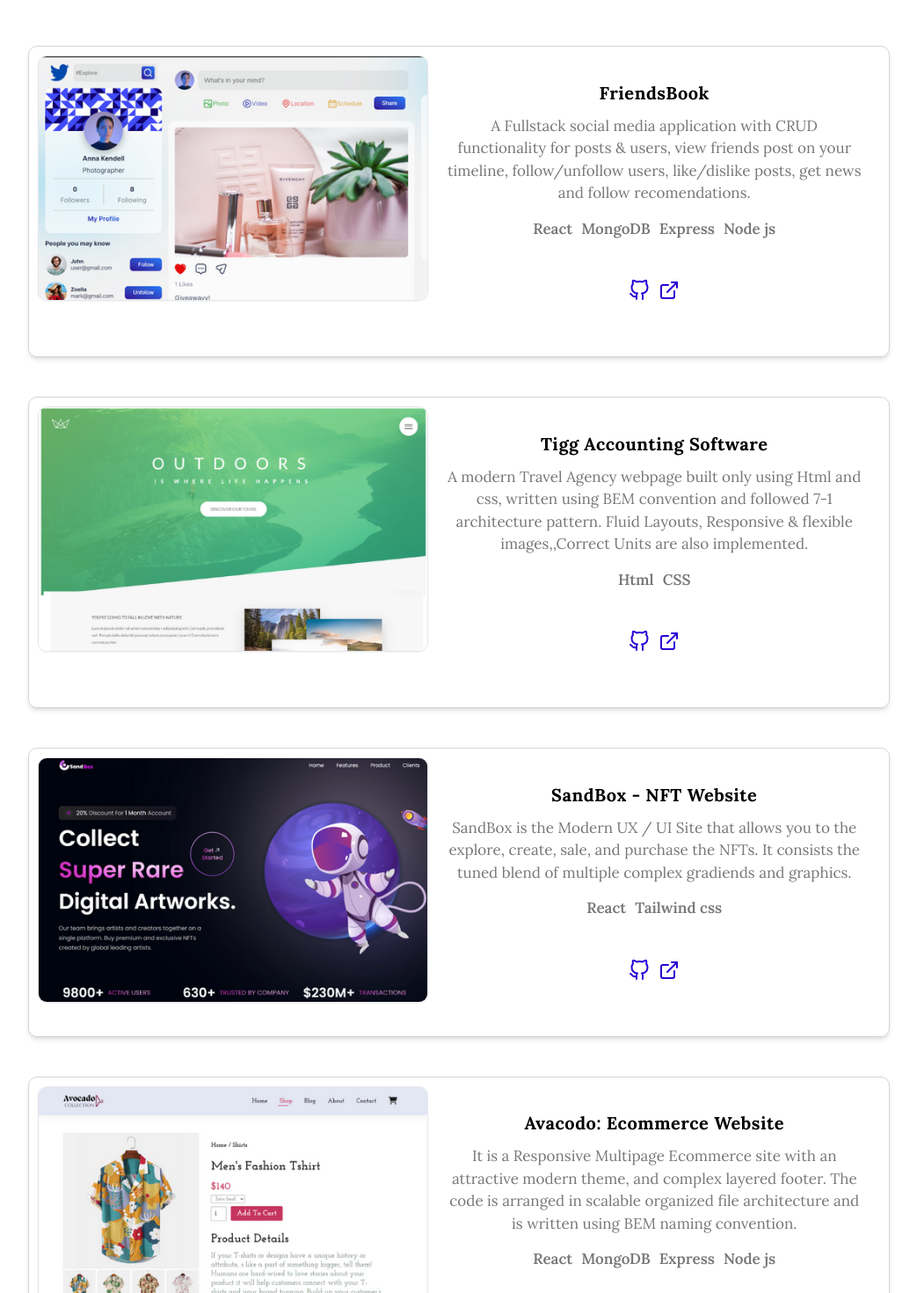
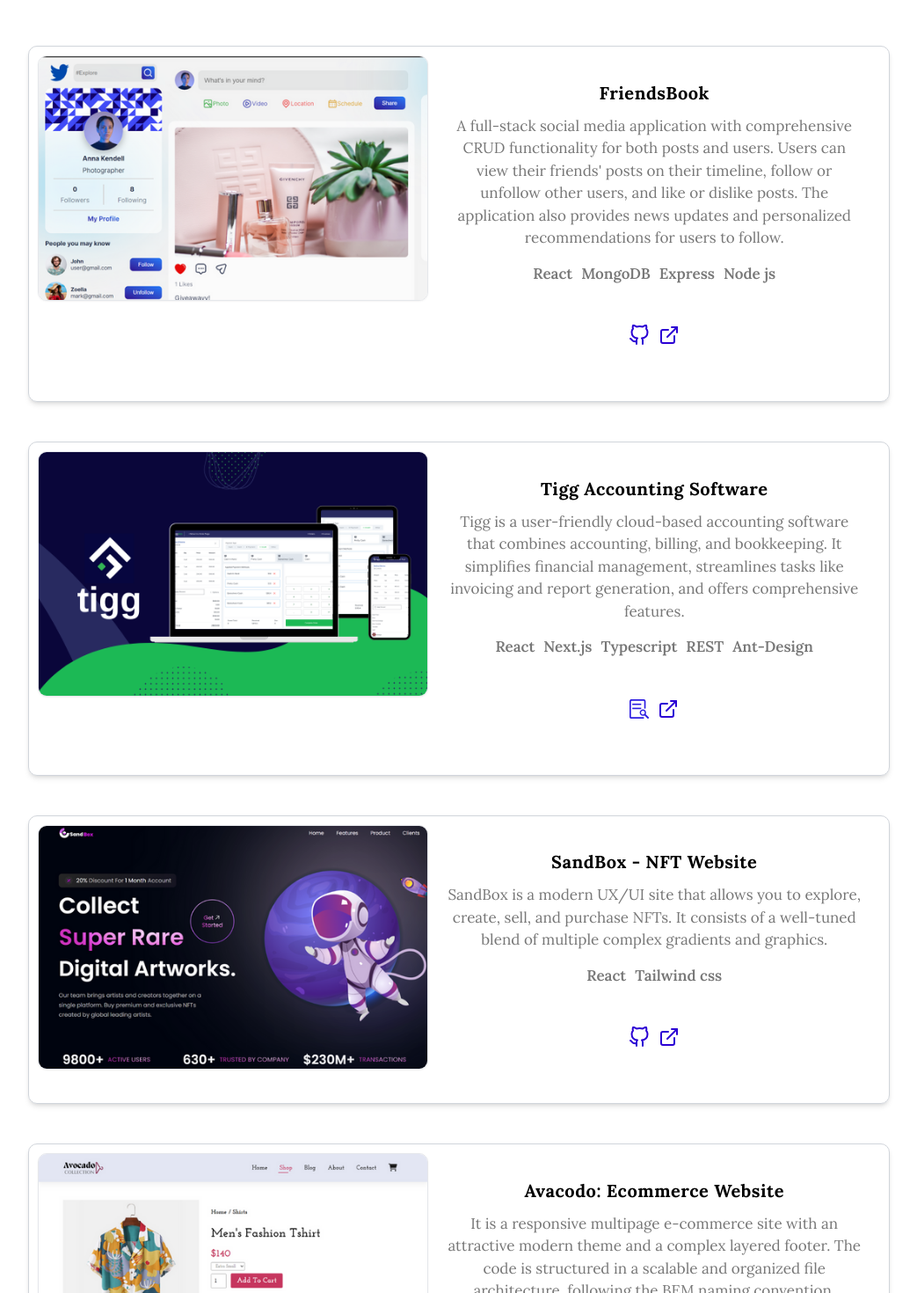
Before and after one commit to delfina-ghimire/portfolio-v2, a React (Vite) app: page / in a window 1280 px wide. Shown: the part 2240-3710 px from the top of the page at 88% size, without its empty margins (118-1161 px from the left). Built offline with nearby package versions, Linux system fonts and the light colour scheme; no server answers.

Commit message:
Fix: Add new project

```diff
--- a/src/components/projects/constants.js
+++ b/src/components/projects/constants.js
@@ -3,6 +3,7 @@ import project2 from "../../assets/p2.png";
 import project3 from "../../assets/p3.png";
 import project4 from "../../assets/p4.png";
 import github from "../../assets/icons/github.svg";
+import view from "../../assets/icons/detail.svg";
 import live from "../../assets/icons/external-link.svg";
 
 export const projects = [
@@ -10,7 +11,7 @@ export const projects = [
     image: project1,
     id: "project-1",
     title: "FriendsBook",
-    desc: "A Fullstack social media application with CRUD functionality for posts & users, view friends post on your timeline, follow/unfollow users, like/dislike posts, get news and follow recomendations.",
+    desc: "A full-stack social media application with comprehensive CRUD functionality for both posts and users. Users can view their friends' posts on their timeline, follow or unfollow other users, and like or dislike posts. The application also provides news updates and personalized recommendations for users to follow.",
     techs: ["React", "MongoDB", "Express", "Node js"],
     icons: [
       {
@@ -29,11 +30,11 @@ export const projects = [
     image: project4,
     id: "project-2a",
     title: "Tigg Accounting Software",
-    desc: "A modern Travel Agency webpage built only using Html and css, written using BEM convention and followed 7-1 architecture pattern. Fluid Layouts, Responsive & flexible images,,Correct Units are also implemented.",
-    techs: ["Html", "CSS"],
+    desc: "Tigg is a user-friendly cloud-based accounting software that combines accounting, billing, and bookkeeping. It simplifies financial management, streamlines tasks like invoicing and report generation, and offers comprehensive features.",
+    techs: ["React", "Next.js", "Typescript", "REST", "Ant-Design"],
     icons: [
       {
-        src: github,
+        src: view,
         alt: "View Code",
         link: "/project-detail",
         localLink: true,
@@ -41,7 +42,7 @@ export const projects = [
       {
         src: live,
         alt: "View Live",
-        link: "https://natours-travel-website.netlify.app/",
+        link: "https://www.tiggapp.com/",
       },
     ],
   },
@@ -49,7 +50,7 @@ export const projects = [
     image: project2,
     id: "project-2",
     title: "SandBox - NFT Website",
-    desc: "SandBox is the Modern UX / UI Site that allows you to the explore, create, sale, and purchase the NFTs. It consists the tuned blend of multiple complex gradiends and graphics.",
+    desc: "SandBox is a modern UX/UI site that allows you to explore, create, sell, and purchase NFTs. It consists of a well-tuned blend of multiple complex gradients and graphics.",
     techs: ["React", "Tailwind css"],
     icons: [
       {
@@ -68,7 +69,7 @@ export const projects = [
     image: project3,
     id: "project-3",
     title: "Avacodo: Ecommerce Website",
-    desc: "It is a Responsive Multipage Ecommerce site with an attractive modern theme, and complex layered footer. The code is arranged in scalable organized file architecture and is written using BEM naming convention.",
+    desc: "It is a responsive multipage e-commerce site with an attractive modern theme and a complex layered footer. The code is structured in a scalable and organized file architecture, following the BEM naming convention.",
     techs: ["React", "MongoDB", "Express", "Node js"],
     icons: [
       {
```
Also changed, not shown: src/assets/icons/detail.svg, src/assets/p4.png.
